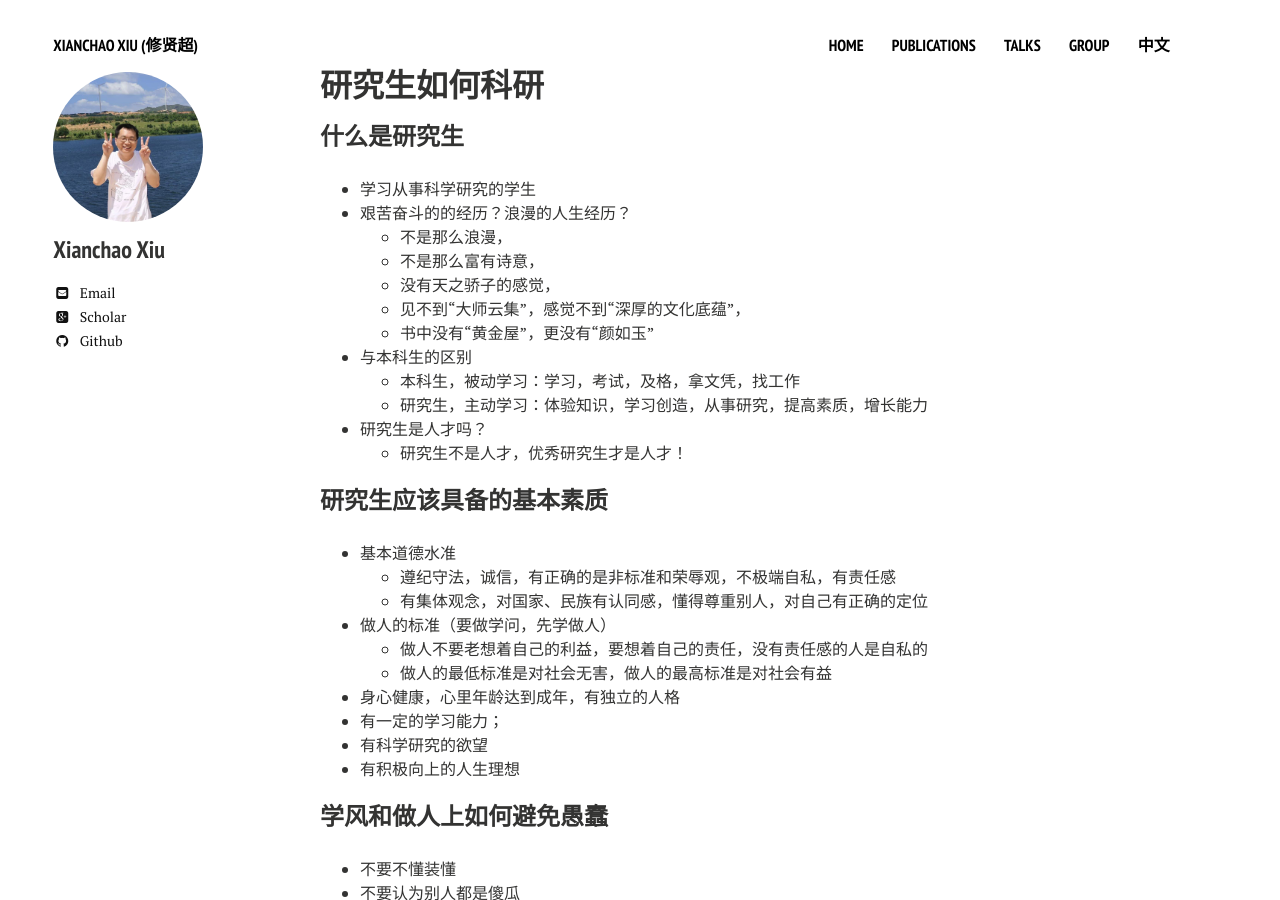
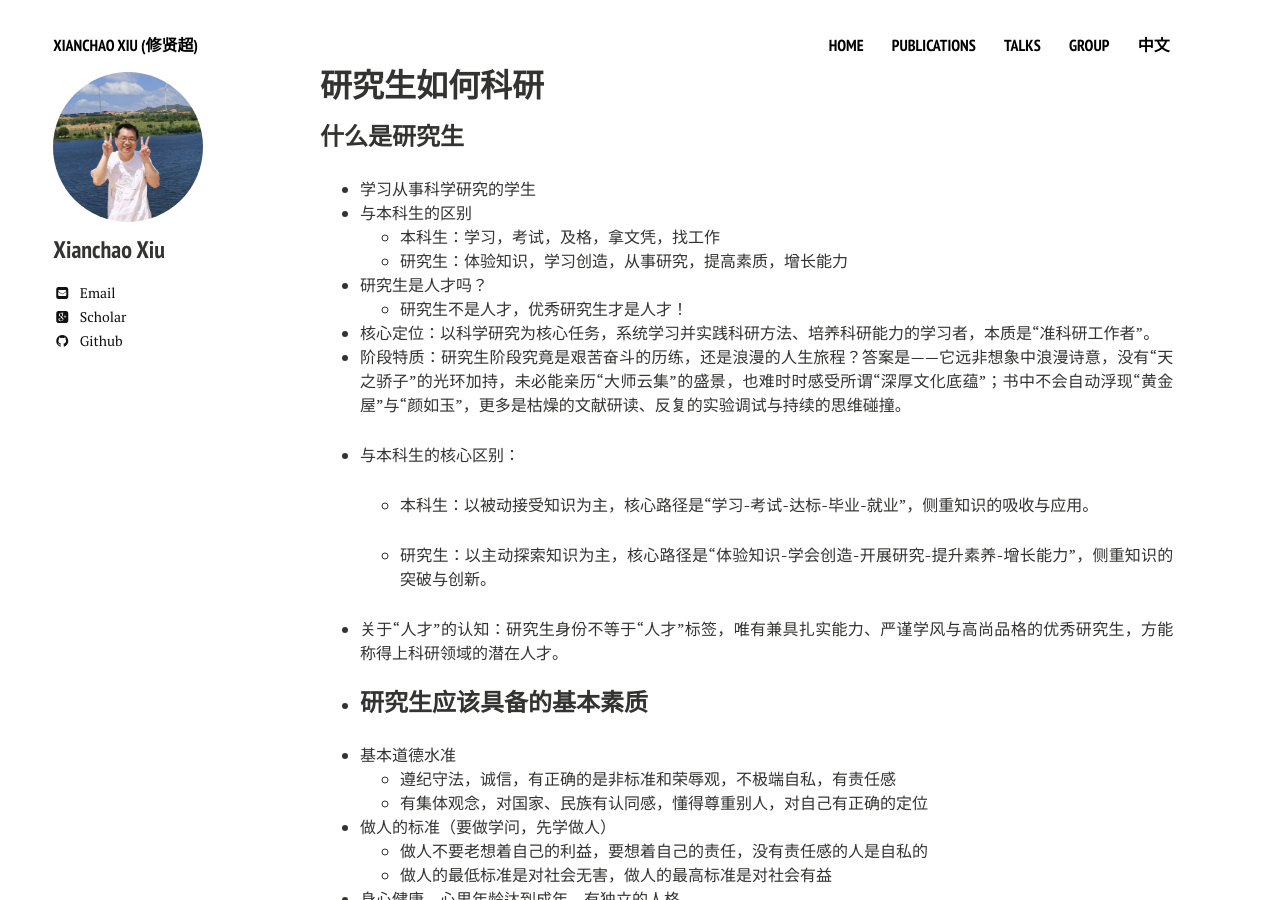
Before and after one commit to xianchaoxiu/xianchaoxiu.github.io, a Jekyll site: the page built from chinese/reading/how/index.md, in a window 1280 px wide and 900 px high. Built offline with Jekyll 4.4.1, drawn with Linux system fonts in a browser that asks for light colours; nearby versions of some CDN libraries.

Commit message:
Update index.md

```diff
--- a/chinese/reading/how/index.md
+++ b/chinese/reading/how/index.md
@@ -7,18 +7,27 @@ share: false
 
 ### 什么是研究生
 * 学习从事科学研究的学生
-* 艰苦奋斗的的经历？浪漫的人生经历？
-  - 不是那么浪漫，
-  - 不是那么富有诗意，
-  - 没有天之骄子的感觉，
-  - 见不到“大师云集”，感觉不到“深厚的文化底蕴”，
-  - 书中没有“黄金屋”，更没有“颜如玉”
 * 与本科生的区别
-  - 本科生，被动学习：学习，考试，及格，拿文凭，找工作
-  - 研究生，主动学习：体验知识，学习创造，从事研究，提高素质，增长能力
+  - 本科生：学习，考试，及格，拿文凭，找工作
+  - 研究生：体验知识，学习创造，从事研究，提高素质，增长能力
 * 研究生是人才吗？
   - 研究生不是人才，优秀研究生才是人才！
 
+
+
+- 核心定位：以科学研究为核心任务，系统学习并实践科研方法、培养科研能力的学习者，本质是“准科研工作者”。
+- 阶段特质：研究生阶段究竟是艰苦奋斗的历练，还是浪漫的人生旅程？答案是——它远非想象中浪漫诗意，没有“天之骄子”的光环加持，未必能亲历“大师云集”的盛景，也难时时感受所谓“深厚文化底蕴”；书中不会自动浮现“黄金屋”与“颜如玉”，更多是枯燥的文献研读、反复的实验调试与持续的思维碰撞。
+
+- 与本科生的核心区别：
+
+
+  - 本科生：以被动接受知识为主，核心路径是“学习-考试-达标-毕业-就业”，侧重知识的吸收与应用。
+
+  - 研究生：以主动探索知识为主，核心路径是“体验知识-学会创造-开展研究-提升素养-增长能力”，侧重知识的突破与创新。
+
+- 关于“人才”的认知：研究生身份不等于“人才”标签，唯有兼具扎实能力、严谨学风与高尚品格的优秀研究生，方能称得上科研领域的潜在人才。
+
+-
 ### 研究生应该具备的基本素质
 * 基本道德水准
   - 遵纪守法，诚信，有正确的是非标准和荣辱观，不极端自私，有责任感
```
